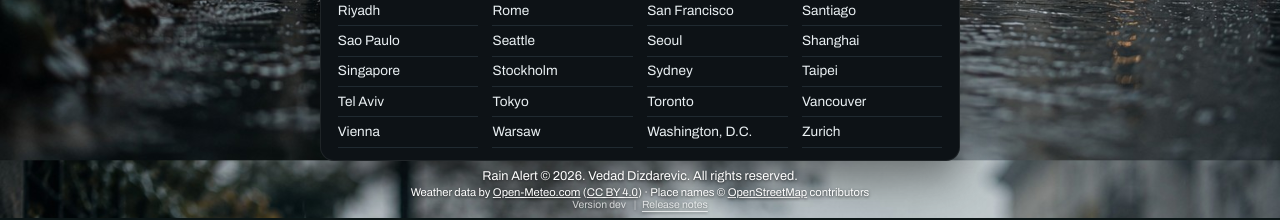
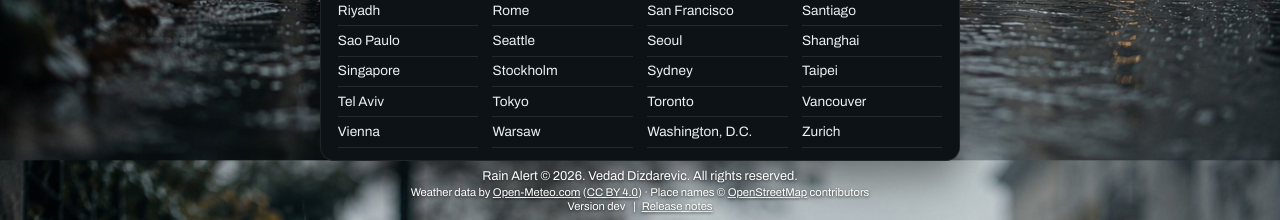
Before and after one commit to lasiurusbat/RainAlert, a Flask app: page /cities in a window 1280 px wide. Shown: the part 693-913 px from the top of the page. Run offline with Flask 3, Linux system fonts and the light colour scheme; some libraries are stand-ins or nearby versions.

Commit message:
Set the build line in the footer's own style
The version and the release-notes link were the quietest thing on the
page: smaller than the two lines above them and dimmed with an opacity,
so they read as a caption under the credits rather than as a line of the
footer.

They are now the same size as the credits line and in the same plain
type, the separator is the same white as the text around it, and the
release-notes link is styled like every other link in the footer instead
of carrying a half-transparent underline of its own.

Co-Authored-By: Claude Code <noreply@anthropic.com>

```diff
--- a/static/service-worker.js
+++ b/static/service-worker.js
@@ -14,7 +14,7 @@
  * is refreshed in the background, so a reader gets the new files on the
  * load after the one that fetched them.
  */
-const CACHE_VERSION = 'v11';
+const CACHE_VERSION = 'v12';
 const CACHE_NAME = 'rainalert-shell-' + CACHE_VERSION;
 
 /* The shell: the files the page needs to look like Rain Alert. The
--- a/static/style.css
+++ b/static/style.css
@@ -1206,33 +1206,22 @@ button:focus-visible {
     font-size: 0.7rem;
 }
 
-/* Which build this is, under the credits. It is the quietest thing on the
-   page: an answer to "which version is this?", not a headline. */
+/* Which build this is, under the credits. It is a third line of the same
+   kind as the credits: the same size, the same weight, the same plain
+   treatment. It answers "which version is this?", and that is a line of
+   the footer, not a caption. */
 .build-info {
     display: block;
-    margin-top: 0.1rem;
-    font-size: 0.65rem;
-    opacity: 0.72;
+    margin-top: 0.15rem;
+    font-size: 0.7rem;
 }
 
 /* The release notes link, after the build. The separator is a pipe rather
    than a dot, so the two read as two different kinds of thing: one is
-   which build is answering, the other is a page to read. */
+   which build is answering, the other is a page to read. The link itself
+   is styled like every other link in the footer. */
 .build-sep {
     margin: 0 0.35rem;
-    opacity: 0.7;
-}
-
-.release-link {
-    color: inherit;
-    text-decoration: underline;
-    text-decoration-color: rgba(255, 255, 255, 0.4);
-    text-underline-offset: 3px;
-}
-
-.release-link:hover,
-.release-link:focus-visible {
-    text-decoration-color: currentColor;
 }
 
 /* --- The release notes ------------------------------------------------------
```
